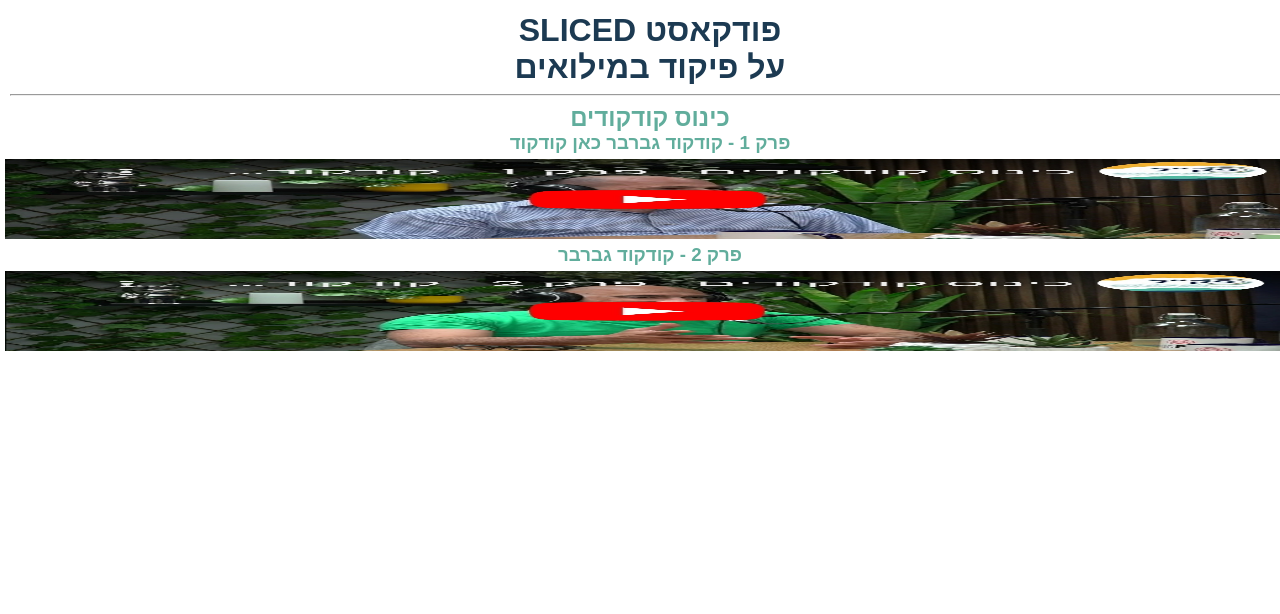
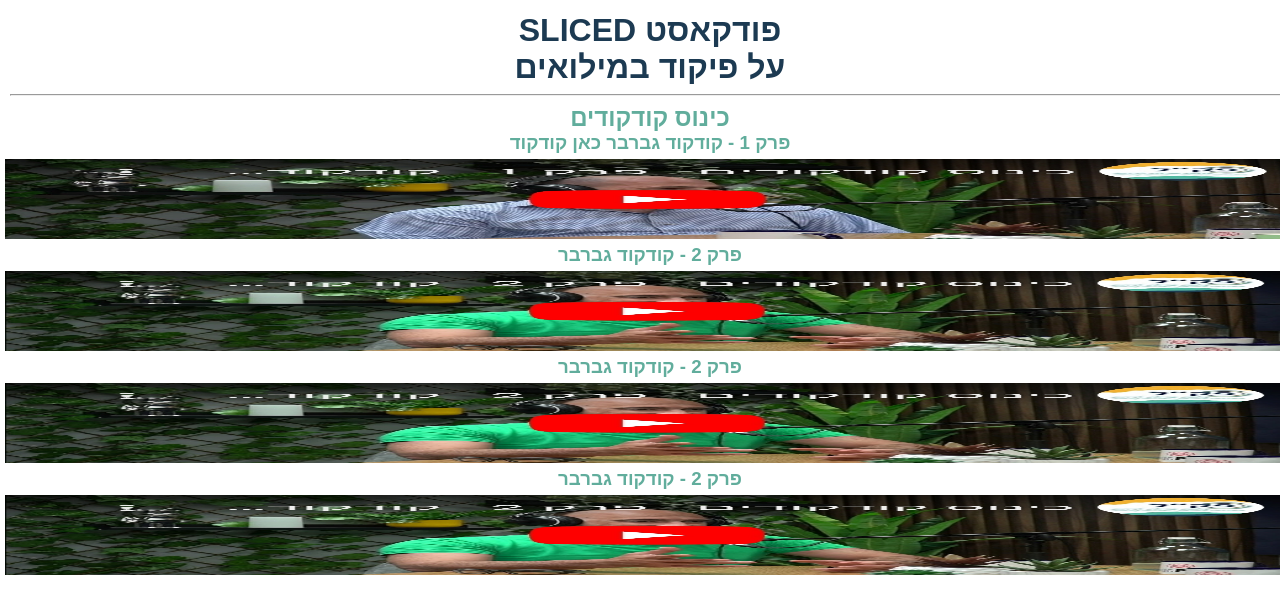
Before and after one commit to Yuvalfriedman1973/podcast-menu, a plain HTML site: page index.html in a window 1280 px wide. Drawn offline with Linux system fonts and the light colour scheme.

Commit message:
Update index.html

```diff
--- a/index.html
+++ b/index.html
@@ -16,4 +16,8 @@
         <a href="https://yuvalfriedman1973.github.io/podcast-pakal-ch1/"><img class="image" src="תמונה קוקוד גברבר פ 1.jpg" alt="תמונת לוגו"></a>
         <h3>פרק  2 - קודקוד גברבר</h3>
         <a href="https://yuvalfriedman1973.github.io/test-eria/"><img class="image" src="תמונה קודקוד גברבר פ 2.jpg" alt="תמונת לוגו"></a>
+        <h3>פרק  2 - קודקוד גברבר</h3>
+        <a href="https://yuvalfriedman1973.github.io/test-eria/"><img class="image" src="תמונה קודקוד גברבר פ 2.jpg" alt="תמונת לוגו"></a>
+        <h3>פרק  2 - קודקוד גברבר</h3>
+        <a href="https://yuvalfriedman1973.github.io/test-eria/"><img class="image" src="תמונה קודקוד גברבר פ 2.jpg" alt="תמונת לוגו"></a>
     </div>
```
